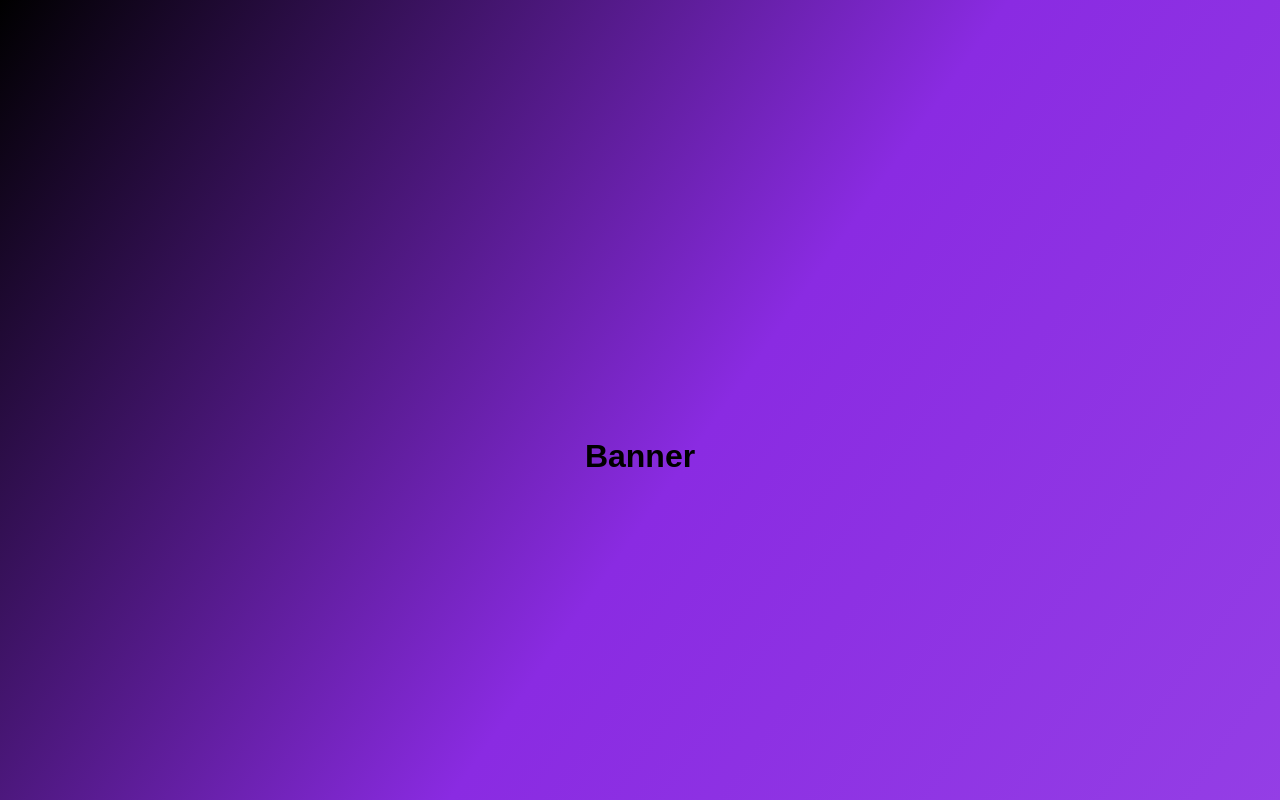
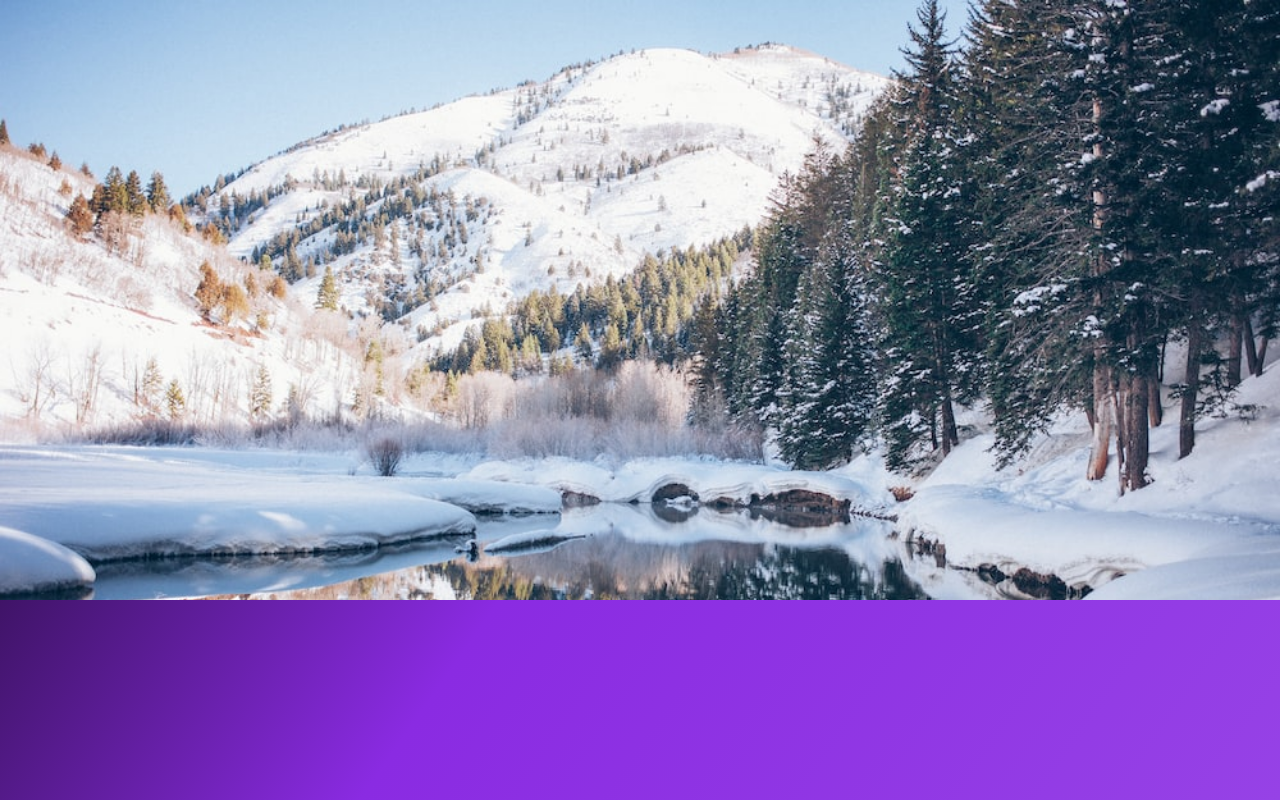
Before and after one commit to JasonGarcia131/UserLogin, a React (Create React App) app in the folder frontend/: page /profile in a window 1280 px wide. Shown: the top 800 px of the page. Built offline with nearby package versions, Linux system fonts and the light colour scheme.

Commit message:
styled header banner div and added winter background image

```diff
--- a/frontend/src/App.css
+++ b/frontend/src/App.css
@@ -75,9 +75,9 @@ td{
 }
 
 .App{
-  width: 100vmin;
-  height: 50vmin;
-  margin: 20% auto;
+  width: 100%;
+  height: 0;
+  padding-bottom: 30%;
   display: flex;
   flex-direction: column;
   justify-content: space-around;
--- a/frontend/src/components/Banner.jsx
+++ b/frontend/src/components/Banner.jsx
@@ -1,10 +1,12 @@
 import React from "react";
+import "../pages/profile.css"
 
-function Banner () {
+function Banner() {
 
-    return(
+    return (
         <header>
-            <h1>Banner</h1>
+            <div className="banner">
+            </div>
         </header>
     )
 }
--- /dev/null
+++ b/frontend/src/pages/profile.css
@@ -0,0 +1,6 @@
+.banner{
+    width: 100%;
+    height: 600px;
+    background-image: url("../images/winterbackground.jpg");
+    background-size: cover;
+}
```
Also changed, not shown: frontend/src/images/winterbackground.jpg (added).
